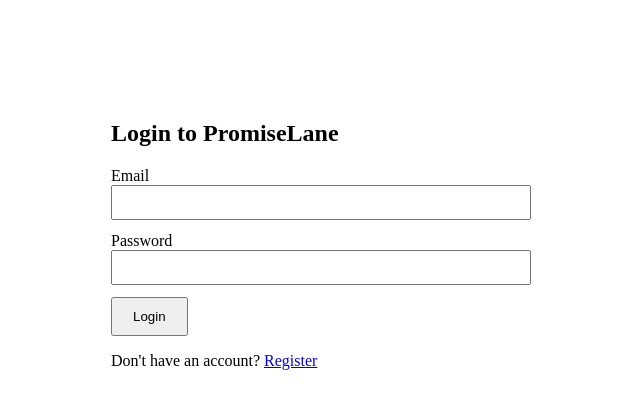
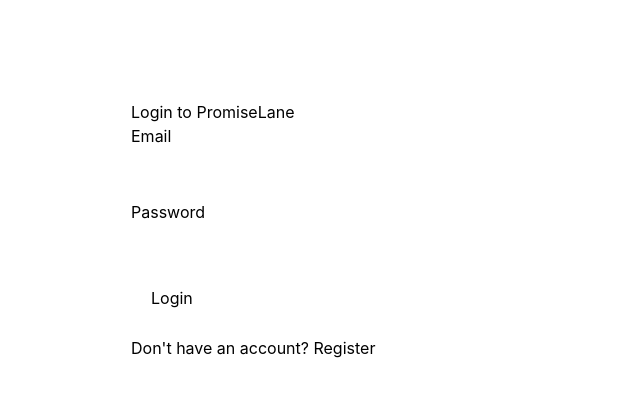
Before and after one commit to Dev-Sooraj-Git/promiselane-frontend, a React (Vite) app: page /login in a window 1280 px wide. Shown: the top 408 px of the page, without its empty margins (329-969 px from the left). Built offline with nearby package versions, Linux system fonts and the light colour scheme.

Commit message:
Configure Tailwind base styles and import

```diff
--- a/src/index.css
+++ b/src/index.css
@@ -1,111 +1 @@
-:root {
-  --text: #6b6375;
-  --text-h: #08060d;
-  --bg: #fff;
-  --border: #e5e4e7;
-  --code-bg: #f4f3ec;
-  --accent: #aa3bff;
-  --accent-bg: rgba(170, 59, 255, 0.1);
-  --accent-border: rgba(170, 59, 255, 0.5);
-  --social-bg: rgba(244, 243, 236, 0.5);
-  --shadow:
-    rgba(0, 0, 0, 0.1) 0 10px 15px -3px, rgba(0, 0, 0, 0.05) 0 4px 6px -2px;
-
-  --sans: system-ui, 'Segoe UI', Roboto, sans-serif;
-  --heading: system-ui, 'Segoe UI', Roboto, sans-serif;
-  --mono: ui-monospace, Consolas, monospace;
-
-  font: 18px/145% var(--sans);
-  letter-spacing: 0.18px;
-  color-scheme: light dark;
-  color: var(--text);
-  background: var(--bg);
-  font-synthesis: none;
-  text-rendering: optimizeLegibility;
-  -webkit-font-smoothing: antialiased;
-  -moz-osx-font-smoothing: grayscale;
-
-  @media (max-width: 1024px) {
-    font-size: 16px;
-  }
-}
-
-@media (prefers-color-scheme: dark) {
-  :root {
-    --text: #9ca3af;
-    --text-h: #f3f4f6;
-    --bg: #16171d;
-    --border: #2e303a;
-    --code-bg: #1f2028;
-    --accent: #c084fc;
-    --accent-bg: rgba(192, 132, 252, 0.15);
-    --accent-border: rgba(192, 132, 252, 0.5);
-    --social-bg: rgba(47, 48, 58, 0.5);
-    --shadow:
-      rgba(0, 0, 0, 0.4) 0 10px 15px -3px, rgba(0, 0, 0, 0.25) 0 4px 6px -2px;
-  }
-
-  #social .button-icon {
-    filter: invert(1) brightness(2);
-  }
-}
-
-body {
-  margin: 0;
-}
-
-#root {
-  width: 1126px;
-  max-width: 100%;
-  margin: 0 auto;
-  text-align: center;
-  border-inline: 1px solid var(--border);
-  min-height: 100svh;
-  display: flex;
-  flex-direction: column;
-  box-sizing: border-box;
-}
-
-h1,
-h2 {
-  font-family: var(--heading);
-  font-weight: 500;
-  color: var(--text-h);
-}
-
-h1 {
-  font-size: 56px;
-  letter-spacing: -1.68px;
-  margin: 32px 0;
-  @media (max-width: 1024px) {
-    font-size: 36px;
-    margin: 20px 0;
-  }
-}
-h2 {
-  font-size: 24px;
-  line-height: 118%;
-  letter-spacing: -0.24px;
-  margin: 0 0 8px;
-  @media (max-width: 1024px) {
-    font-size: 20px;
-  }
-}
-p {
-  margin: 0;
-}
-
-code,
-.counter {
-  font-family: var(--mono);
-  display: inline-flex;
-  border-radius: 4px;
-  color: var(--text-h);
-}
-
-code {
-  font-size: 15px;
-  line-height: 135%;
-  padding: 4px 8px;
-  background: var(--code-bg);
-}
+@import "tailwindcss";
--- a/src/main.jsx
+++ b/src/main.jsx
@@ -1,5 +1,6 @@
 import { StrictMode } from 'react'
 import { createRoot } from 'react-dom/client'
+import './index.css'
 import App from './App.jsx'
 
 createRoot(document.getElementById('root')).render(
```
